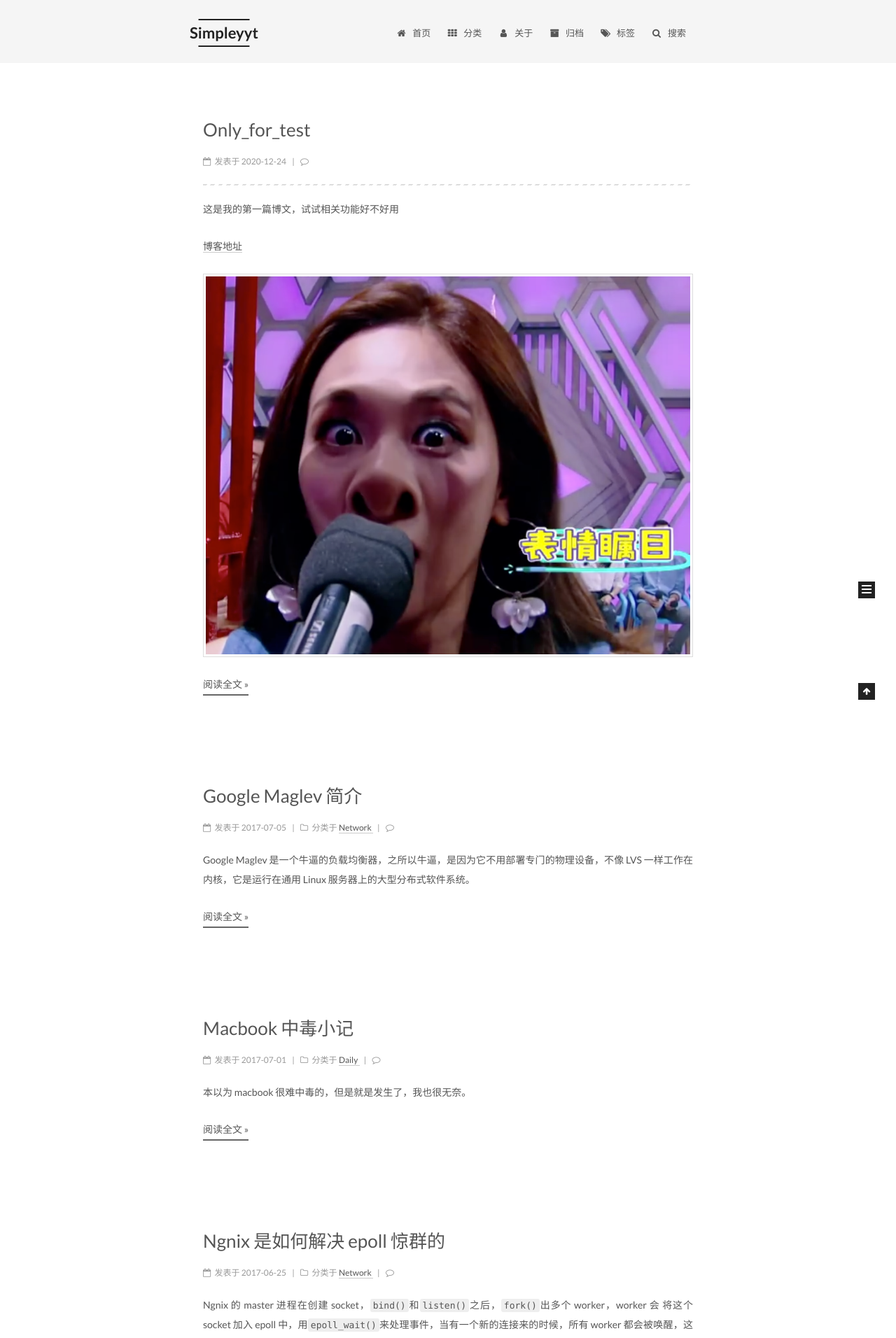
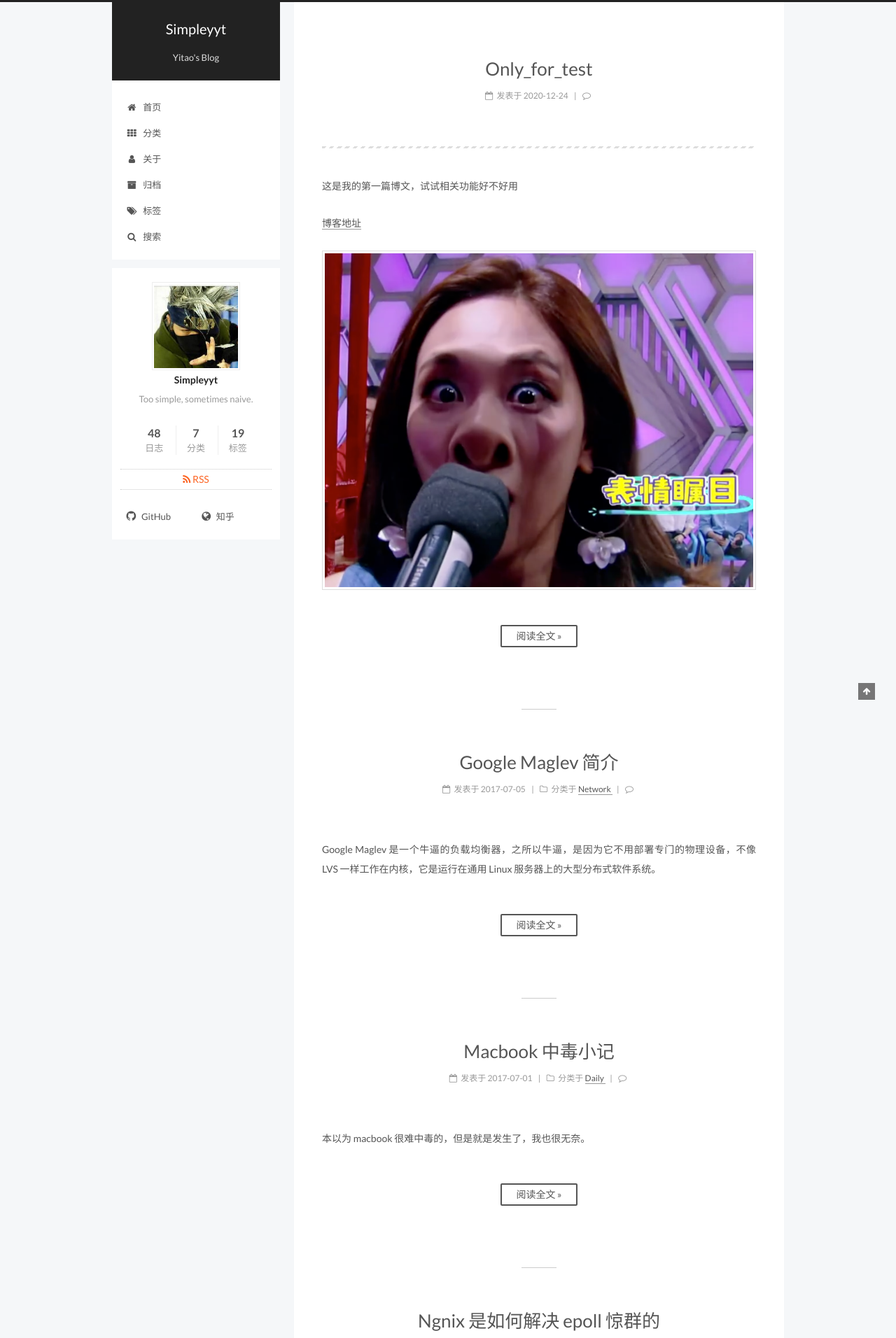
Before and after one commit to zhangfeng-fitz/zhangfeng-fitz.github.io, a Jekyll site: the page built from index.html, in a window 1280 px wide. Shown: the top 1912 px of the page at 70% size. Built offline with Jekyll 4.4.1, drawn with Linux system fonts in a browser that asks for light colours; Markdown is read by kramdown in place of the engine named in the settings; the list of posts is cut into pages by our own code; comment, search, counter and statistics services are not loaded.

Commit message:
Update _config.yml

```diff
--- a/_config.yml
+++ b/_config.yml
@@ -153,8 +153,8 @@ menu_icons:
 
 # Schemes
 #scheme: Muse #大量留白，黑白主调
-scheme: Mist #单栏外观
-#scheme: Pisces #双栏外观
+#scheme: Mist #单栏外观
+scheme: Pisces #双栏外观
 
 
 # ---------------------------------------------------------------
```
